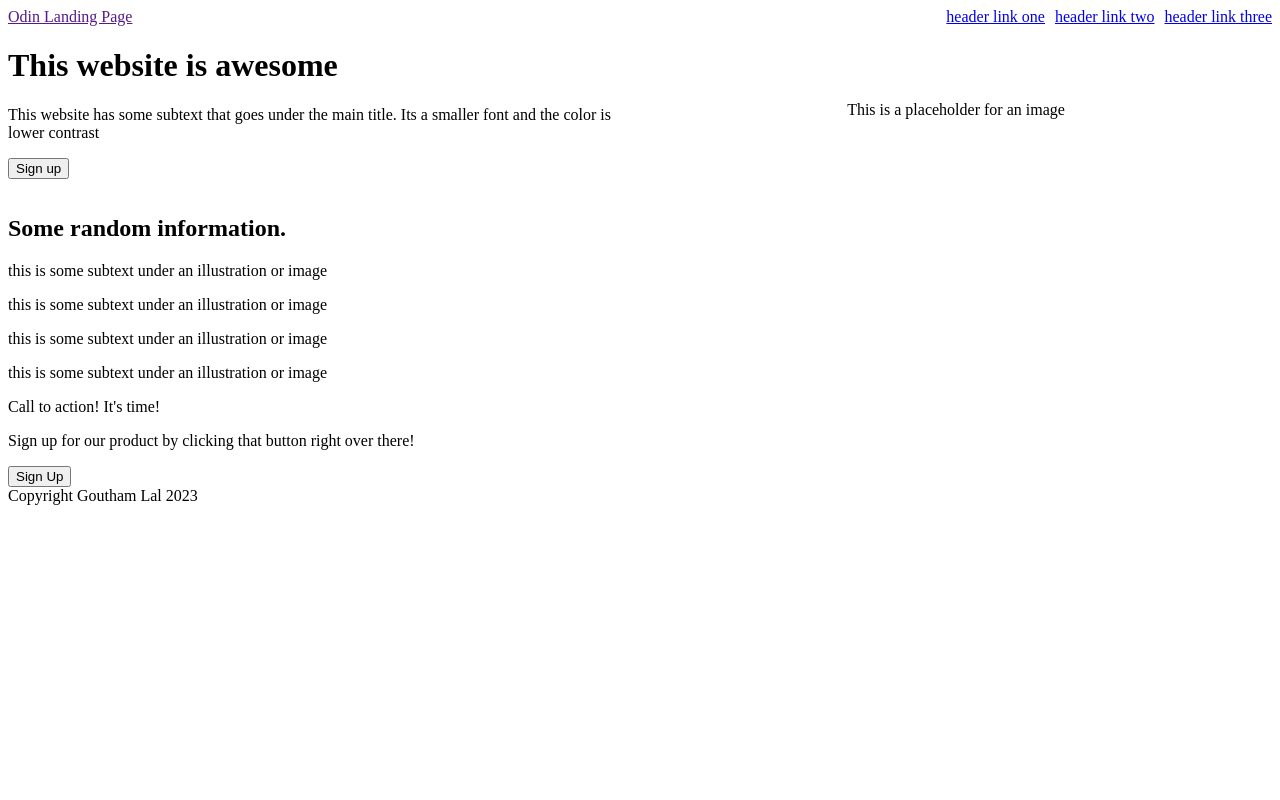
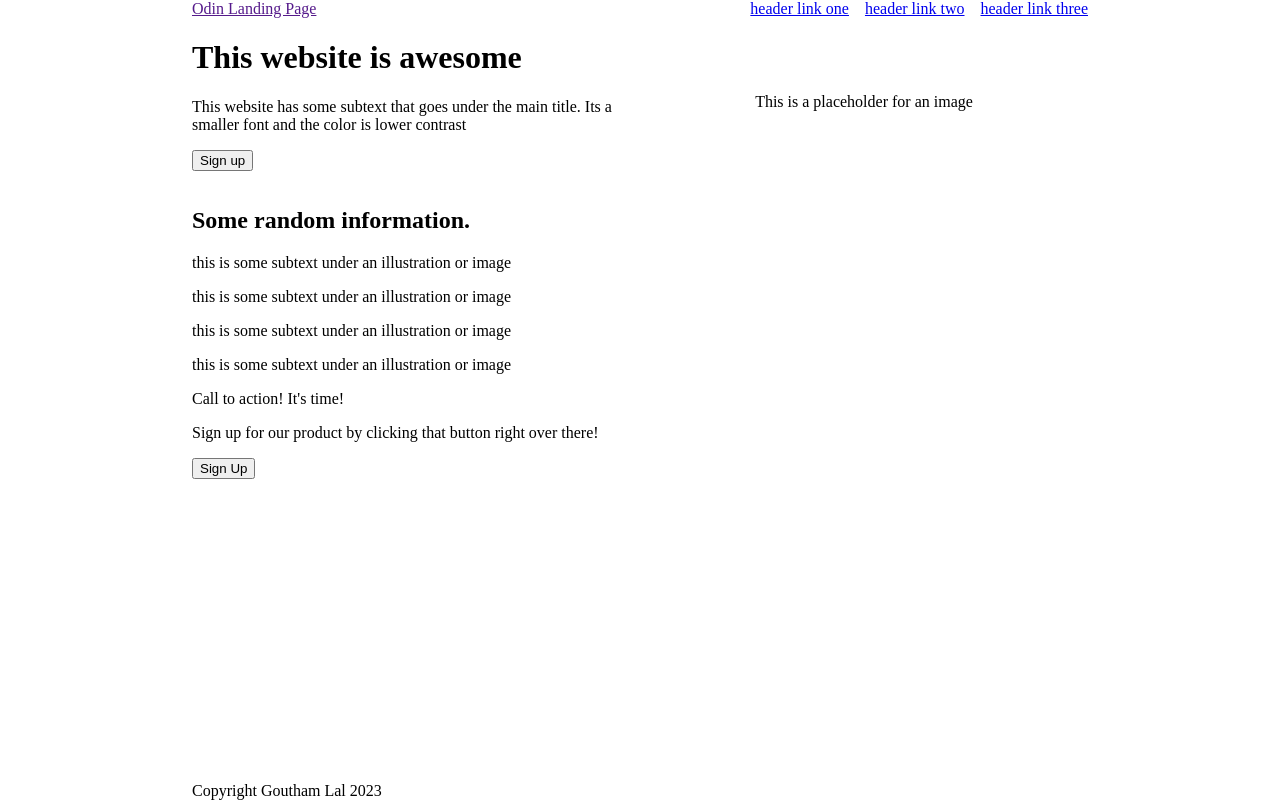
Before and after one commit to GouthamLal/odin-landing-page, a plain HTML site: page index.html in a window 1280 px wide. Drawn offline with Linux system fonts and the light colour scheme.

Commit message:
Arrange navigation links and logo in header using flexbox

```diff
--- a/index.html
+++ b/index.html
@@ -8,13 +8,17 @@
 </head>
 <body>
     <header class="header">
-        <a href="" class="logo">Odin Landing Page</a>
+        <div vlass="header-left">
+            <a href="" class="logo">Odin Landing Page</a>
+        </div>
+        <div class="header-right">
+            <ul>
+                <li><a href="#" class="">header link one</a></li>
+                <li><a href="#" class="">header link two</a></li>
+                <li><a href="#" class="">header link three</a></li>
+            </ul>
+        </div>
 
-        <ul>
-            <li><a href="#" class="">header link one</a></li>
-            <li><a href="#" class="">header link two</a></li>
-            <li><a href="#" class="">header link three</a></li>
-        </ul>
     </header>
     <main class="content">
         <div class="intro-section">
--- a/style.css
+++ b/style.css
@@ -1,17 +1,29 @@
+body {
+    display: flex;
+    flex-direction: column;
+    min-height: 100vh;
+    margin: auto;
+    width: 70%;
+}
 
 .header {
     display: flex;
     justify-content: space-between;
-    align-items: center;
 }
 
-ul {
+.header ul {
     list-style-type: none;
     margin: 0;
     padding: 0;
     display: flex;
-    gap: 10px;
+    gap: 16px;
 }
+
+main {
+    flex: 1;
+}
+
+
 
 .intro-section {
     display: flex;
```
